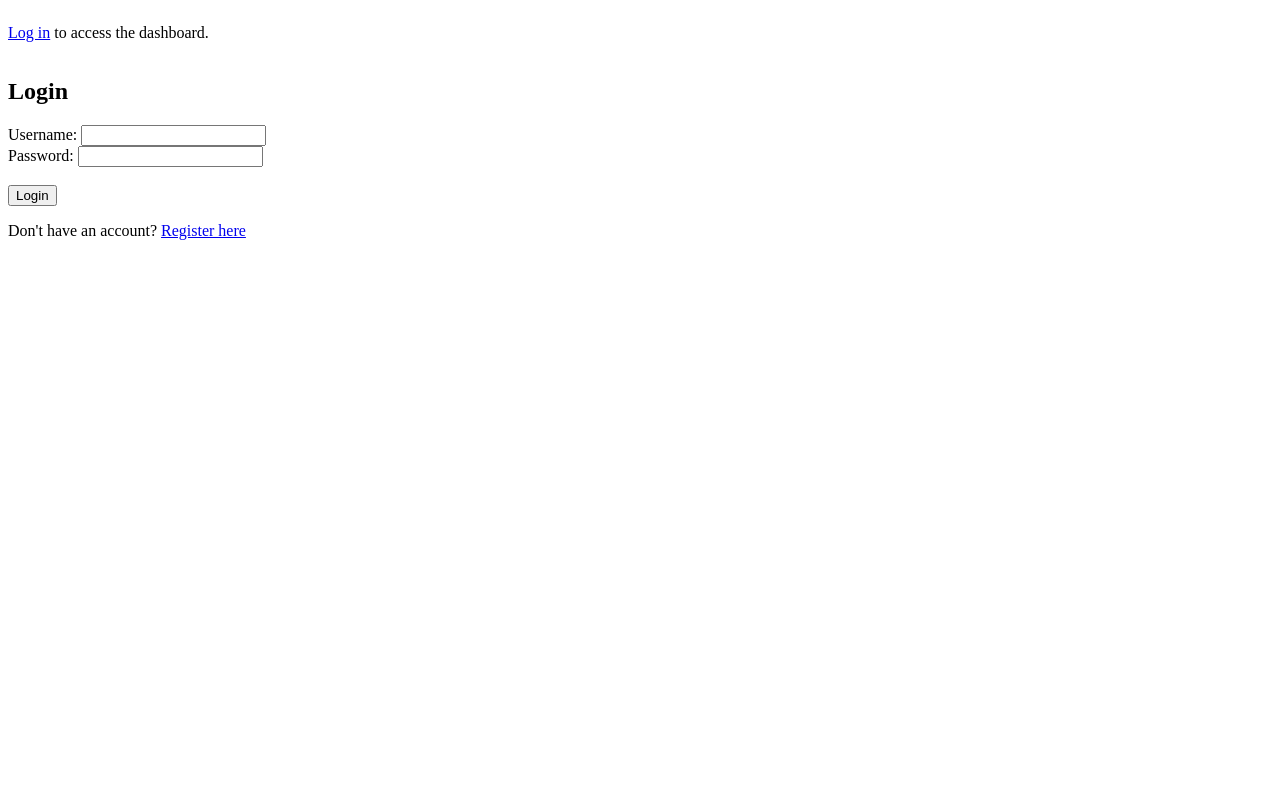
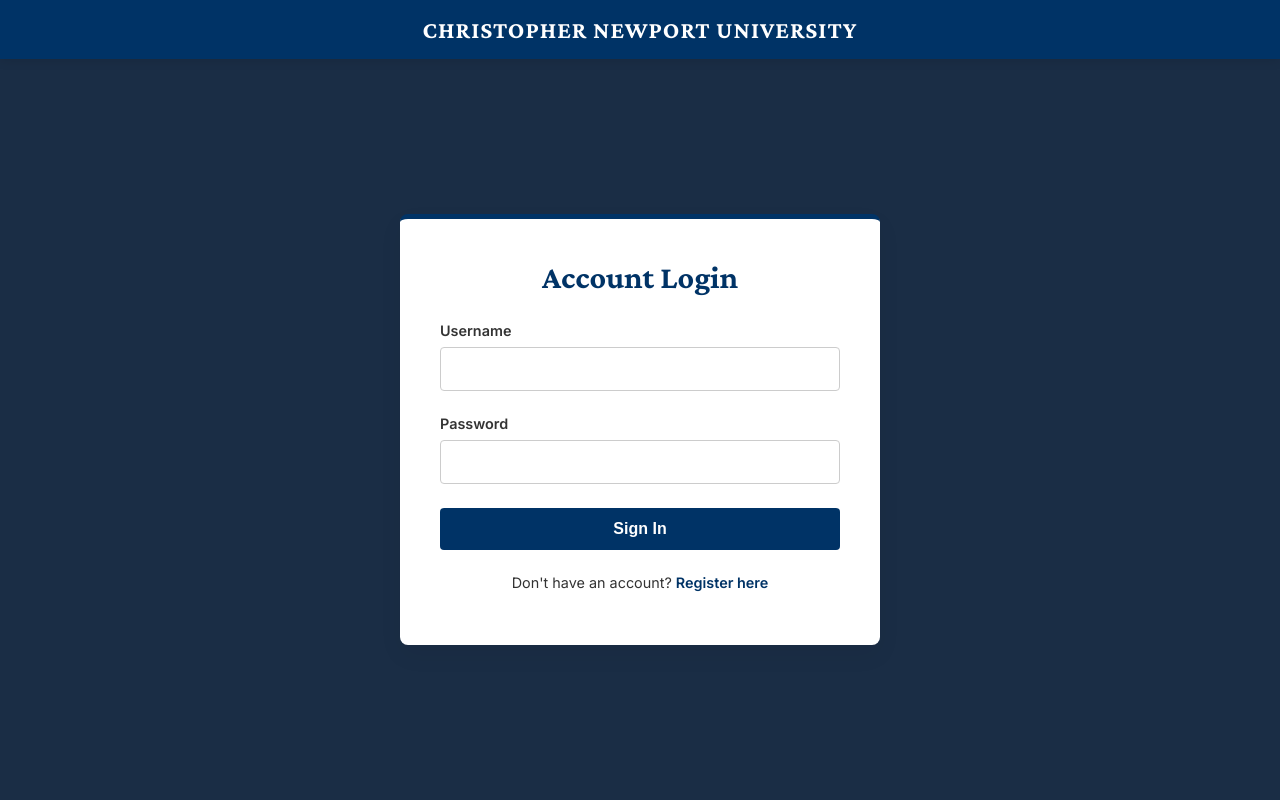
Before and after one commit to katpomp/ResearchParticipationDatabaseSystem, a PHP site: page /login.php in a window 1280 px wide. Run offline with PHP 8.4, Linux system fonts and the light colour scheme.

Commit message:
edited the login UI, added images that are contenders for a background

```diff
--- a/backend/login.php
+++ b/backend/login.php
@@ -2,7 +2,6 @@
 session_start();
 include "db_connect.php";
 
-// if already logged in → go straight to dashboard
 if (isset($_SESSION['user_id'])) {
     header("Location: dashboard.php");
     exit();
@@ -12,7 +11,7 @@ if ($_SERVER["REQUEST_METHOD"] == "POST") {
     $username = $_POST['username'];
     $password = $_POST['password'];
 
-
+    // Note: In a real app, use Prepared Statements to prevent SQL Injection!
     $sql = "SELECT * FROM users WHERE username = '$username' LIMIT 1";
     $result = $conn->query($sql);
 
@@ -36,18 +35,183 @@ if ($_SERVER["REQUEST_METHOD"] == "POST") {
 <html lang="en">
 <head>
     <meta charset="UTF-8">
-    <title>Login</title>
+    <meta name="viewport" content="width=device-width, initial-scale=1.0">
+    <title>Login | University Portal</title>
+    <link href="https://fonts.googleapis.com/css2?family=Crimson+Pro:wght@400;700&family=Inter:wght@400;600&display=swap" rel="stylesheet">
+    <style>
+        :root {
+            --cnu-blue: #003366;
+            --cnu-silver: #E0E0E0;
+            --text-dark: #333;
+        }
+
+        body {
+            margin: 0;
+            padding: 0;
+            font-family: 'Inter', sans-serif;
+            background-color: #1a2d45;
+            background-image: url(''); /* ADD IMAGE LATER */
+            background-size: cover;
+            background-position: center;
+            background-repeat: no-repeat;
+            background-attachment: fixed;
+            color: var(--text-dark);
+            display: flex;
+            flex-direction: column;
+            min-height: 100vh;
+        }
+
+        /* Header */
+        header {
+            background-color: var(--cnu-blue);
+            padding: 1rem 2rem;
+            color: white;
+            box-shadow: 0 2px 10px rgba(0,0,0,0.1);
+            text-align: center;
+        }
+
+        header h1 {
+            margin: 0;
+            font-family: 'Crimson Pro', serif;
+            font-size: 1.5rem;
+            letter-spacing: 1px;
+            text-transform: uppercase;
+        }
+
+        /* Main Container */
+        .login-container {
+            flex: 1;
+            display: flex;
+            justify-content: center;
+            align-items: center;
+            padding: 20px;
+        }
+
+        /* The Login Box */
+        .login-card {
+            background: white;
+            padding: 2.5rem;
+            border-radius: 8px;
+            box-shadow: 0 10px 25px rgba(0,0,0,0.05);
+            width: 100%;
+            max-width: 400px;
+            border-top: 5px solid var(--cnu-blue);
+        }
+
+        .login-card h2 {
+            margin-top: 0;
+            font-family: 'Crimson Pro', serif;
+            color: var(--cnu-blue);
+            font-size: 2rem;
+            text-align: center;
+        }
+
+        /* Form Styling */
+        .form-group {
+            margin-bottom: 1.5rem;
+        }
+
+        label {
+            display: block;
+            margin-bottom: 0.5rem;
+            font-weight: 600;
+            font-size: 0.9rem;
+        }
+
+        input[type="text"],
+        input[type="password"] {
+            width: 100%;
+            padding: 12px;
+            border: 1px solid #ccc;
+            border-radius: 4px;
+            box-sizing: border-box;
+            font-size: 1rem;
+        }
+
+        input:focus {
+            outline: none;
+            border-color: var(--cnu-blue);
+            box-shadow: 0 0 0 2px rgba(0,51,102,0.1);
+        }
+
+        input[type="submit"] {
+            width: 100%;
+            background-color: var(--cnu-blue);
+            color: white;
+            padding: 12px;
+            border: none;
+            border-radius: 4px;
+            font-size: 1rem;
+            font-weight: 600;
+            cursor: pointer;
+            transition: background 0.3s ease;
+        }
+
+        input[type="submit"]:hover {
+            background-color: #002244;
+        }
+
+        .error-msg {
+            background-color: #fde8e8;
+            color: #c53030;
+            padding: 10px;
+            border-radius: 4px;
+            margin-bottom: 1rem;
+            font-size: 0.9rem;
+            text-align: center;
+            border: 1px solid #f8b4b4;
+        }
+
+        .footer-links {
+            text-align: center;
+            margin-top: 1.5rem;
+            font-size: 0.9rem;
+        }
+
+        .footer-links a {
+            color: var(--cnu-blue);
+            text-decoration: none;
+            font-weight: 600;
+        }
+
+        .footer-links a:hover {
+            text-decoration: underline;
+        }
+    </style>
 </head>
 <body>
-<?php include "inc_nav_dashboard.php"; ?>
-<h2>Login</h2>
-<?php if(isset($error)) { echo "<p style='color:red;'>" . htmlspecialchars($error) . "</p>"; } ?>
-<form action="login.php" method="post">
-    Username: <input type="text" name="username" required><br>
-    Password: <input type="password" name="password" required><br><br>
-    <input type="submit" value="Login">
-</form>
 
-<p>Don't have an account? <a href="register.php">Register here</a></p>
+<header>
+    <h1>Christopher Newport University</h1>
+</header>
+
+<div class="login-container">
+    <div class="login-card">
+        <h2>Account Login</h2>
+
+        <?php if(isset($error)): ?>
+            <div class="error-msg"><?php echo htmlspecialchars($error); ?></div>
+        <?php endif; ?>
+
+        <form action="login.php" method="post">
+            <div class="form-group">
+                <label for="username">Username</label>
+                <input type="text" id="username" name="username" required>
+            </div>
+
+            <div class="form-group">
+                <label for="password">Password</label>
+                <input type="password" id="password" name="password" required>
+            </div>
+
+            <input type="submit" value="Sign In">
+        </form>
+
+        <div class="footer-links">
+            <p>Don't have an account? <a href="register.php">Register here</a></p>
+        </div>
+    </div>
+</div>
+
 </body>
 </html>
```
Also changed, not shown: backend/IMG_6123.jpeg (added), backend/campus.jpeg (added), 1 other file.
